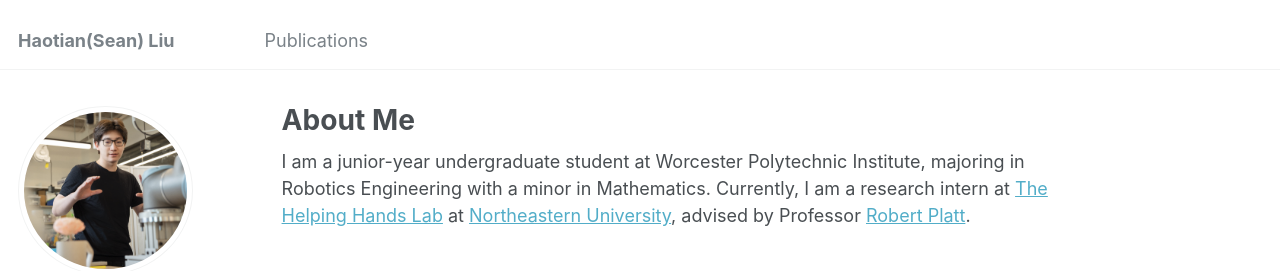
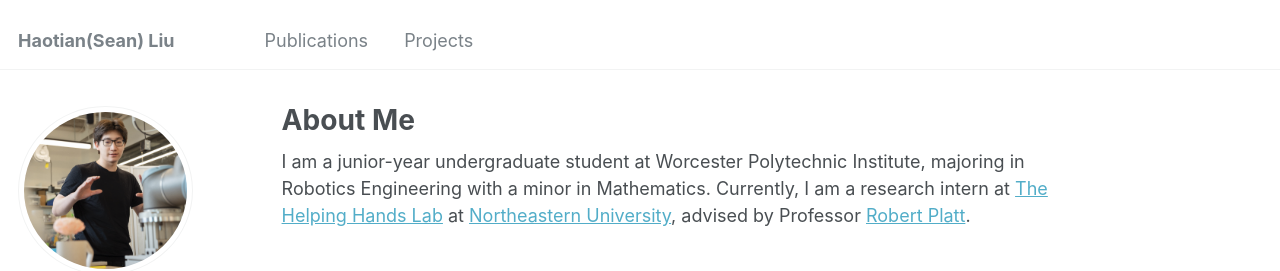
Before and after one commit to seanliu7081/seanliu7081.github.io, a Jekyll site: the page built from _pages/about.md, in a window 1280 px wide. Shown: the top 271 px of the page. Built offline with Jekyll 4.4.1, drawn with Linux system fonts in a browser that asks for light colours; some web fonts are replaced.

Commit message:
Update navigation.yml

```diff
--- a/_data/navigation.yml
+++ b/_data/navigation.yml
@@ -20,8 +20,8 @@ main:
   # - title: "Blog Posts"
   #   url: /year-archive/
 
-  # - title: "CV"
-  #   url: /cv/
+  - title: "Projects"
+    url: /cv/
 
   # - title: "Guide"
   #   url: /markdown/
```
